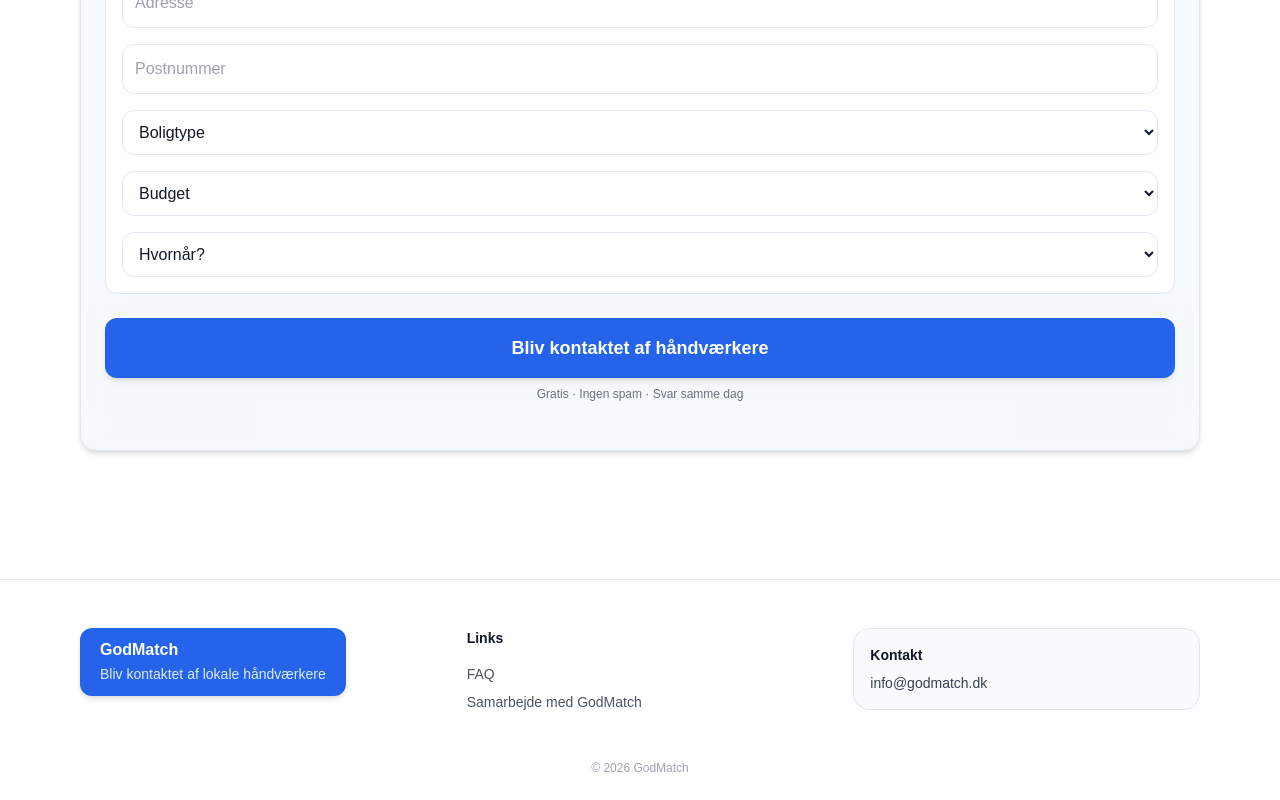
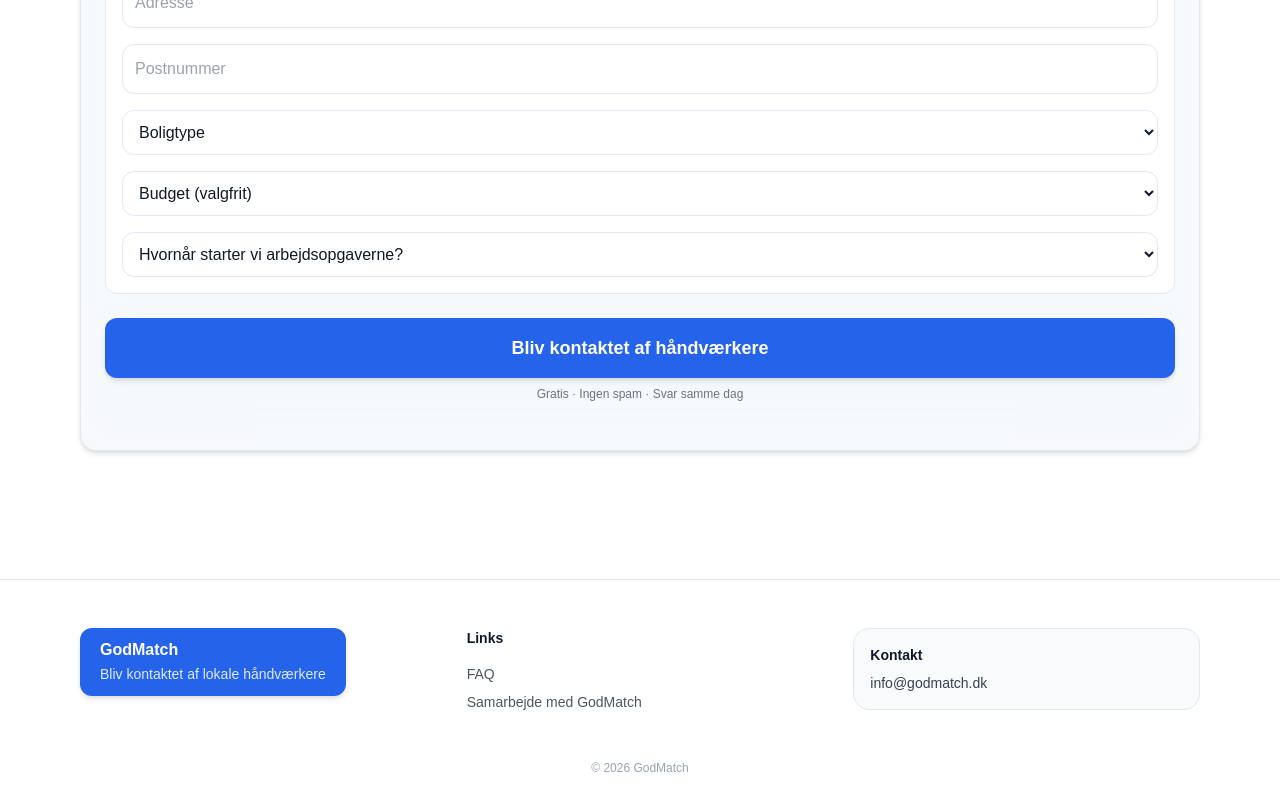
Before and after one commit to MrThygesen/godmatch, a Next.js app: page /el in a window 1280 px wide. Shown: the part 1218-2018 px from the top of the page. Built offline with nearby package versions, Linux system fonts and the light colour scheme.

Commit message:
budget update

```diff
--- a/components/LeadForm.tsx
+++ b/components/LeadForm.tsx
@@ -188,21 +188,21 @@ export default function LeadForm({ category, tasks }: LeadFormProps) {
               <option>Andet</option>
             </select>
 
-            <select name="budget" className={inputClass} required>
-              <option value="">Budget</option>
+    <select name="budget" className={inputClass}>
+  <option value="">Budget (valgfrit)</option>
   <option value="0-25k">0 – 25.000 kr</option>
   <option value="25-75k">25.000 – 75.000 kr</option>
   <option value="75-150k">75.000 – 150.000 kr</option>
   <option value="150k-250K">150.000 – 250.000 kr</option>
   <option value="250k+">250.000+ kr</option>
-
+  <option value="unknown">Ved ikke</option>
 </select>
 
             <select name="urgency" className={inputClass} required>
-              <option value="">Hvornår?</option>
+              <option value="">Hvornår starter vi arbejdsopgaverne?</option>
               <option value="Hurtigst muligt">Hurtigst muligt</option>
-              <option value="1-3 måneder">1–3 måneder</option>
-              <option value="4-12 måneder">4-12 måneder</option>
+              <option value="1-2 måneder">1–2 måneder</option>
+              <option value="3-4 måneder">3-4 måneder</option>
             </select>
           </div>
 
```
Lines whose indentation alone changed are shown as unchanged.
